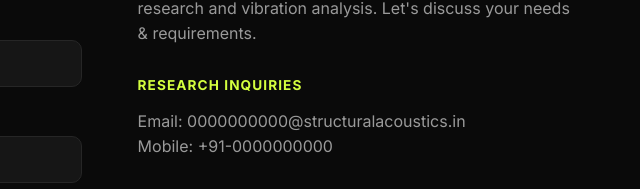
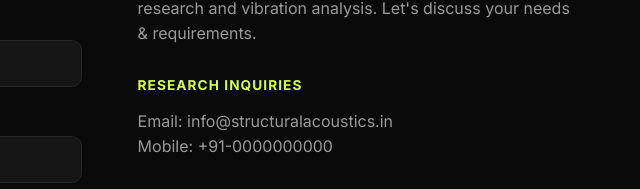
Before and after one commit to arulpriya/accoustics, a plain HTML site: page contacts.html in a window 1280 px wide. Shown: the part 530-719 px from the top of the page, 640-1280 px from the left. Drawn offline with Linux system fonts and the light colour scheme.

Commit message:
mail changes

```diff
--- a/contacts.html
+++ b/contacts.html
@@ -86,7 +86,7 @@
           <p style="margin-bottom:28px;">Structural Acoustics provides specialized engineering research and vibration analysis. Let's discuss your needs &amp; requirements.</p>
           <div class="info-block">
             <h4>Research Inquiries</h4>
-            <p>Email: 0000000000@structuralacoustics.in</p>
+            <p>Email: info@structuralacoustics.in</p>
             <p>Mobile: +91-0000000000</p>
           </div>
           <div class="info-block">
```
